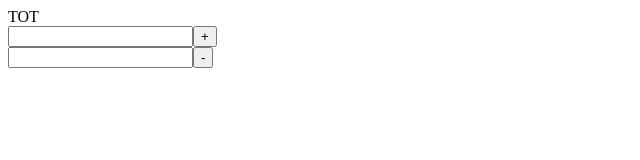
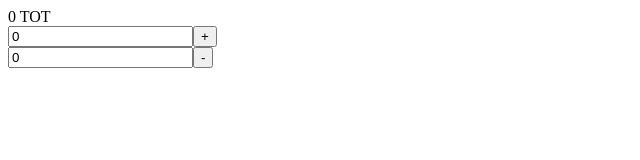
Before and after one commit to energylion/angular-ivy-xnsvvl, an Angular app: page / in a window 1280 px wide. Shown: the top 160 px of the page, without its empty margins (0-640 px from the left). Built offline with nearby package versions, Linux system fonts and the light colour scheme.

Commit message:
Rivedere cast e conti

```diff
--- a/src/app/app.component.html
+++ b/src/app/app.component.html
@@ -4,4 +4,4 @@
 <label>{{tot}}</label>
 <label> TOT </label>
 <br>
-<app-somma-sottrazione></app-somma-sottrazione>
+<app-somma-sottrazione (setTotLabel)=changeLabel($event)></app-somma-sottrazione>
--- a/src/app/app.component.ts
+++ b/src/app/app.component.ts
@@ -12,10 +12,17 @@ export class AppComponent implements OnInit {
 
   tot: number;
 
-  ngOnInit() {}
+  ngOnInit() {
+    this.tot = 0;
+  }
 
   CambiaColore(e) {
     alert(e);
     this.daComponentFratello = e;
   }
+
+  changeLabel(e) {
+    alert ("ci siamo");
+    this.tot= this.tot + e;
+  }
 }
--- a/src/app/somma-sottrazione/somma-sottrazione.component.html
+++ b/src/app/somma-sottrazione/somma-sottrazione.component.html
@@ -1,6 +1,7 @@
 <div>
- <input  type="text"><label width="50"></label><button (click)=somma()> + </button>
-  <br>
-<input type="text"><label width="50"></label>
-<button (click)=sottrai()> - </button>
+  <input type="text" [(ngModel)]="a" /><label width="50"></label
+  ><button (click)="somma()">+</button>
+  <br />
+  <input type="text" [(ngModel)]="b" /><label width="50"></label>
+  <button (click)="sottrai()">-</button>
 </div>
--- a/src/app/somma-sottrazione/somma-sottrazione.component.ts
+++ b/src/app/somma-sottrazione/somma-sottrazione.component.ts
@@ -1,23 +1,35 @@
-import { Component, OnInit } from '@angular/core';
+import { Component, EventEmitter, OnInit, Output } from '@angular/core';
 
 @Component({
   selector: 'app-somma-sottrazione',
   templateUrl: './somma-sottrazione.component.html',
-  styleUrls: ['./somma-sottrazione.component.css']
+  styleUrls: ['./somma-sottrazione.component.css'],
 })
 export class SommaSottrazioneComponent implements OnInit {
   constructor() {}
 
-  a:number;
-  b:number;
+  @Output()
+  setTotLabel: EventEmitter<number> = new EventEmitter();
 
-  ngOnInit() {}
+  a: number;
+  b: number;
+  c: number;
 
-  somma(): number {
-    return this.a + this.b;
+  ngOnInit() {
+    this.a = 0;
+    this.b = 0;
+    this.c = 0;
   }
 
-  sottrai(): number {
-    return this.a - this.b;
+  somma() {
+    alert(this.a);
+    this.c = this.a + this.b;
+    alert(this.c);
+    this.setTotLabel.emit(this.c);
+  }
+
+  sottrai() {
+    this.c = this.a - this.b;
+    this.setTotLabel.emit(this.c);
   }
 }
```
